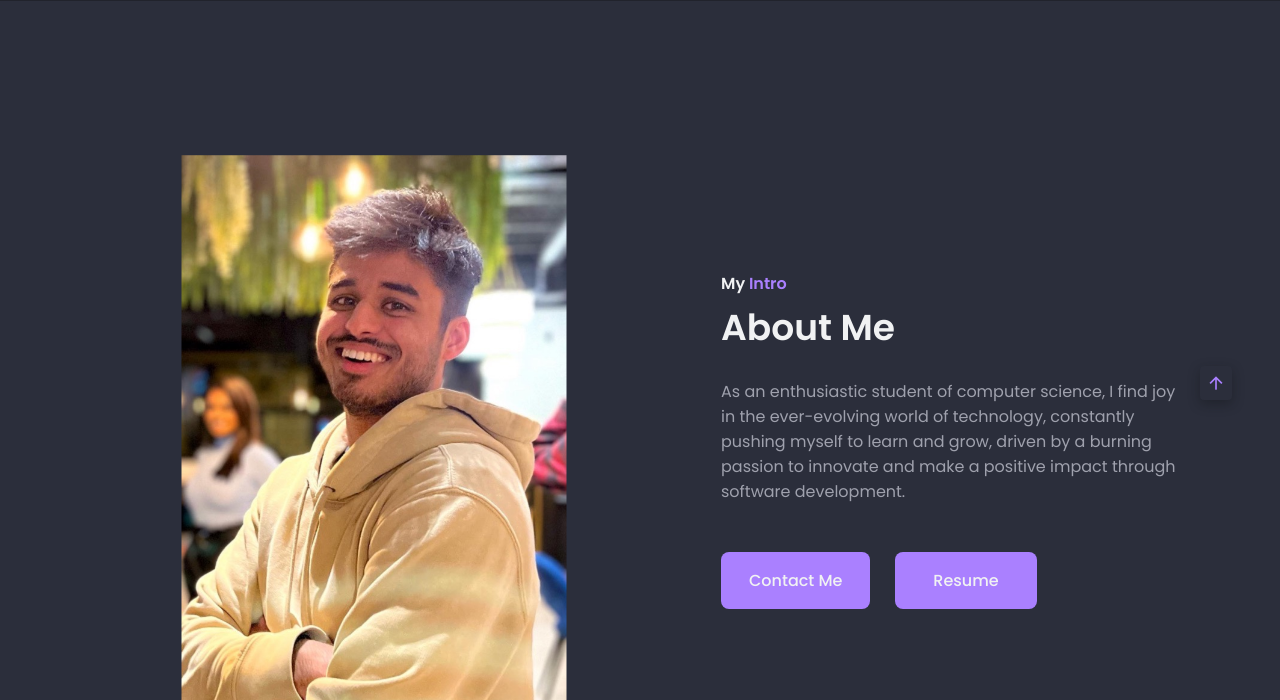
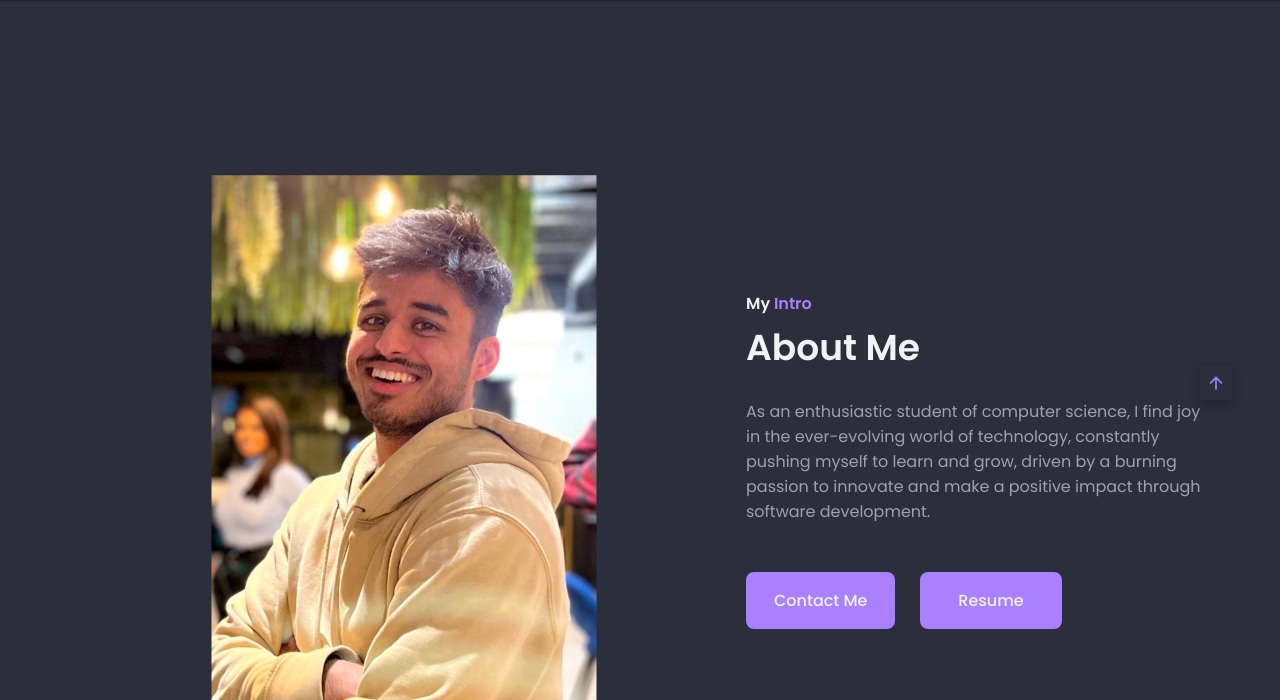
Before and after one commit to Samir0420/Samir-patel, a plain HTML site: page index.html in a window 1280 px wide. Shown: the part 800-1500 px from the top of the page. Drawn offline with nearby package versions, Linux system fonts and the light colour scheme.

Commit message:
Update styles.css

```diff
--- a/assets/css/styles.css
+++ b/assets/css/styles.css
@@ -349,12 +349,13 @@ svg {
 /*=============== ABOUT ===============*/
 .about__container{
   row-gap: 2.5rem;
-  margin-top: -80px;
+  margin-top: -60px;
   margin-left: -30px;
 }
 
 .about__data{
   text-align: center;
+  translate: 25px;
 }
 
 .about__description{
@@ -364,6 +365,7 @@ svg {
 .about__image{
   justify-self: center;
   scale: 70%;
+  translate: 30px;
 }
 
 #resume{
@@ -431,7 +433,7 @@ body{
 .education__container{
   width: 100%;
   padding: 35px 2%;
-  translate: 40px;
+  translate: 20px;
 }
 
 .education__container{
```
